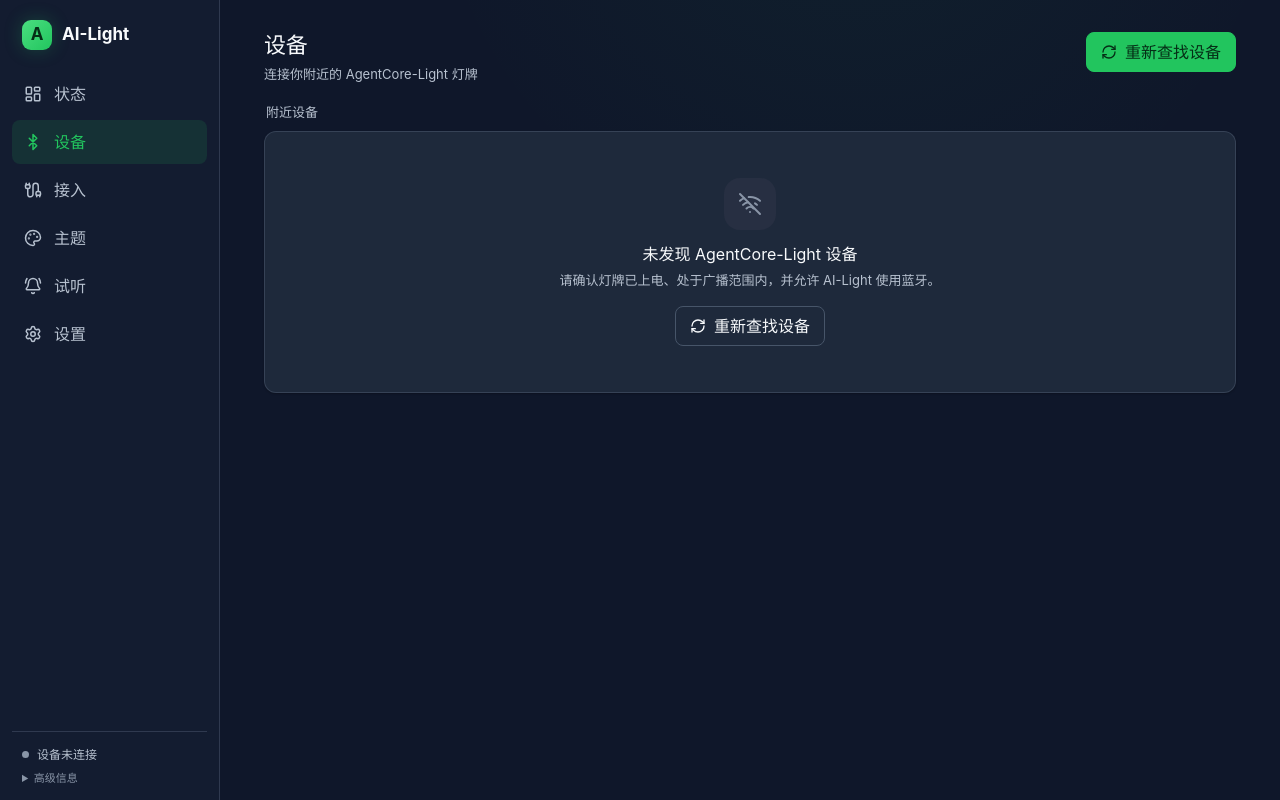
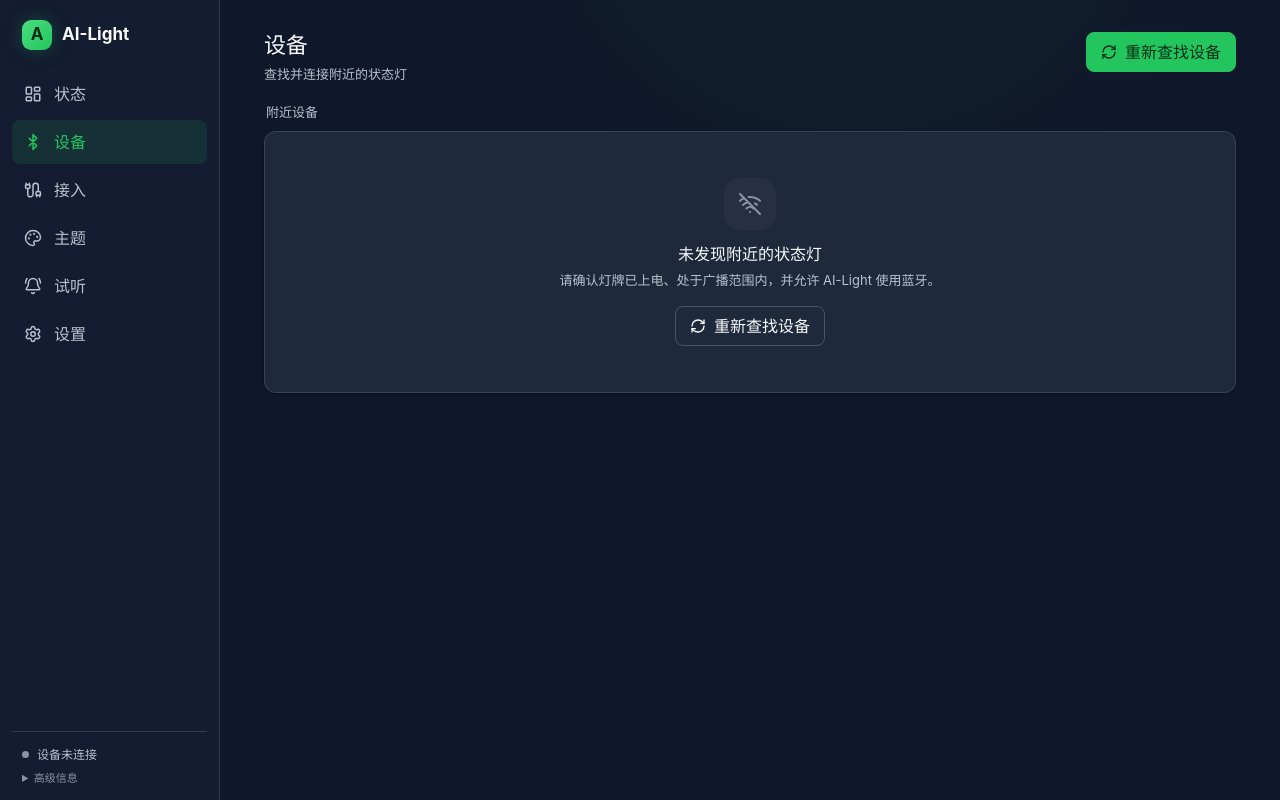
Before and after one commit to LeonDevLifeLog/ai-light, a React (Vite) app: page /devices in a window 1280 px wide. Built offline with nearby package versions, Linux system fonts and the light colour scheme.

Commit message:
Sort nearby devices by relevance and signal strength

```diff
--- a/src/app/routes/devices.tsx
+++ b/src/app/routes/devices.tsx
@@ -12,7 +12,7 @@
   Unplug,
   WifiOff,
 } from "lucide-react";
-import { useCallback, useEffect, useState } from "react";
+import { useCallback, useEffect, useMemo, useState } from "react";
 import { useAppState } from "@/app/app-context";
 import {
   ActionButton,
@@ -43,6 +43,34 @@
     return "信号良好";
   }
   return "信号较弱";
+}
+
+function sortNearbyDevices(
+  devices: ScannedDevice[],
+  rememberedAddress?: string
+) {
+  return [...devices].sort((left, right) => {
+    const rememberedDifference =
+      Number(right.address === rememberedAddress) -
+      Number(left.address === rememberedAddress);
+    if (rememberedDifference !== 0) {
+      return rememberedDifference;
+    }
+
+    const recognizedDifference =
+      Number(right.recognized) - Number(left.recognized);
+    if (recognizedDifference !== 0) {
+      return recognizedDifference;
+    }
+
+    const signalDifference =
+      (right.rssi ?? Number.NEGATIVE_INFINITY) -
+      (left.rssi ?? Number.NEGATIVE_INFINITY);
+    if (signalDifference !== 0) {
+      return signalDifference;
+    }
+    return left.address.localeCompare(right.address);
+  });
 }
 
 function connectionStatus(
@@ -326,6 +354,10 @@
   };
 
   const rememberedDevice = config?.rememberedDevice;
+  const sortedDevices = useMemo(
+    () => sortNearbyDevices(devices, rememberedDevice?.address),
+    [devices, rememberedDevice?.address]
+  );
   const managedDevice =
     rememberedDevice ??
     (snapshot?.device.address
@@ -359,7 +391,7 @@
             </span>
           </ActionButton>
         }
-        description="连接你附近的 AgentCore-Light 灯牌"
+        description="查找并连接附近的状态灯"
         title="设备"
       />
 
@@ -417,12 +449,12 @@
               }
               description="请确认灯牌已上电、处于广播范围内，并允许 AI-Light 使用蓝牙。"
               icon={<WifiOff />}
-              title="未发现 AgentCore-Light 设备"
+              title="未发现附近的状态灯"
             />
           </Card>
         ) : (
           <div className="device-list">
-            {devices.map((device) => (
+            {sortedDevices.map((device) => (
               <ScanDeviceRow
                 connecting={connecting === device.address}
                 device={device}
```
Also changed, not shown: 2 other files (tests, documents, lock files or other folders).
